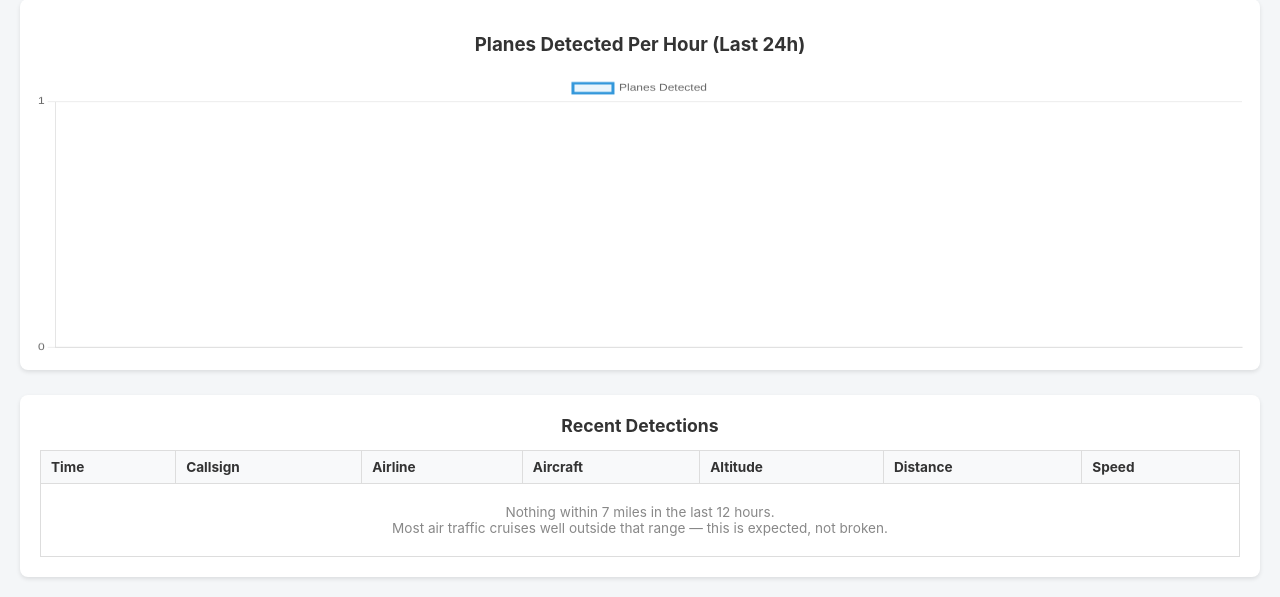
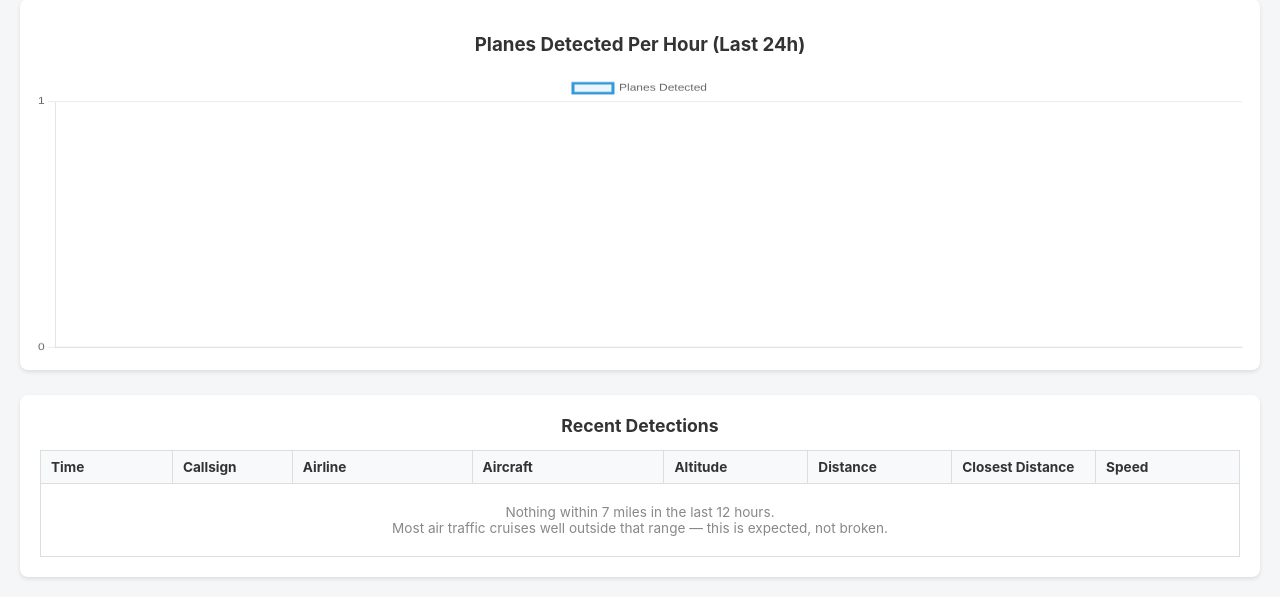
Before and after one commit to dclengacher/winstonsalembirds, a Flask app: page /planes-detected in a window 1280 px wide. Shown: the part 915-1512 px from the top of the page. Run offline with Flask 3, Linux system fonts and the light colour scheme; data that the repository does not hold is empty; parts of the project's set-up code (start-up, migrations or seed data) failed here and were passed over.

Commit message:
Sharpen laptop chart text; add Closest Distance column to Planes Detected
- analytics + dueling-models: render Chart.js canvases at >=2x backing
  store (Math.max(2, devicePixelRatio)) so axis/label text stays crisp on
  Windows laptops at fractional (125%/150%) display scaling, where
  rendering at the raw 1.25-1.5 ratio left it soft. dueling-models also
  gets a fixed-height wrapper + maintainAspectRatio:false so the canvas is
  never CSS-scaled.
- Planes Detected "Recent Detections": new "Closest Distance" column
  showing each row's closest recorded approach (min_distance_mi, already
  tracked server-side as a ratchet). Table switched to fixed layout with
  the first three columns trimmed ~15% and Aircraft ~30% to make room;
  long Airline/Aircraft values now ellipsize with a hover title.

Co-Authored-By: Claude Sonnet 5 <noreply@anthropic.com>

```diff
--- a/app/main.py
+++ b/app/main.py
@@ -896,7 +896,7 @@ def get_planes_live_payload():
     conn = sqlite3.connect(PLANES_DB_FILE)
     recent_rows = conn.execute("""
         SELECT detected_at, hex, flight, registration, type_designator, description,
-               is_commercial, airline_name, r_dst, gs, alt_baro
+               is_commercial, airline_name, r_dst, gs, alt_baro, min_distance_mi
         FROM plane_detections
         WHERE detected_at >= datetime('now', 'localtime', ?)
           AND min_distance_mi <= ?
@@ -906,7 +906,7 @@ def get_planes_live_payload():
 
     recent = []
     for (detected_at, hex_code, flight, registration, type_designator, description,
-         is_commercial, airline_name, r_dst, gs, alt_baro) in recent_rows:
+         is_commercial, airline_name, r_dst, gs, alt_baro, min_distance_mi) in recent_rows:
         # Latest distance, for display only -- inclusion was already
         # decided by the SQL filter above on min_distance_mi. This can be
         # None if the aircraft's most recent poll happened to be missing
@@ -926,6 +926,10 @@ def get_planes_live_payload():
             "type_name": description or type_designator or "Unknown aircraft",
             "altitude_ft": alt_baro,
             "distance_mi": round(distance_mi, 1) if distance_mi is not None else None,
+            # Closest approach ever recorded for this row (true 3D slant range),
+            # ratcheted down by run_planes_poll_loop -- always <= the current
+            # distance_mi above. Same filter the SQL uses to decide inclusion.
+            "closest_distance_mi": round(min_distance_mi, 1) if min_distance_mi is not None else None,
             "ground_speed_kt": round(gs) if gs is not None else None,
         })
 
--- a/templates/planes_detected.html
+++ b/templates/planes_detected.html
@@ -107,9 +107,23 @@ h2 {
         #radarDial svg { width: 100%; height: auto; display: block; }
         .radar-caption { color: #7fd8ff; font-size: 0.8rem; margin-top: 8px; }
         .recent-table-wrap { overflow-x: auto; margin-top: 10px; }
-        table.planes-table { width: 100%; border-collapse: collapse; min-width: 640px; }
-        table.planes-table th, table.planes-table td { border: 1px solid #ddd; padding: 8px 10px; text-align: left; font-size: 0.85rem; white-space: nowrap; }
-        table.planes-table th { background-color: #f8f9fa; }
+        /* Fixed layout so the per-column widths below actually hold once the
+           "Closest Distance" column is added -- the first three columns are
+           trimmed ~15% and "Aircraft" ~30% from their old natural share to
+           make room, and the long text columns (Airline, Aircraft) now
+           ellipsize instead of forcing the table wider. */
+        table.planes-table { width: 100%; border-collapse: collapse; min-width: 760px; table-layout: fixed; }
+        table.planes-table th, table.planes-table td { border: 1px solid #ddd; padding: 8px 10px; text-align: left; font-size: 0.85rem; }
+        table.planes-table td { white-space: nowrap; overflow: hidden; text-overflow: ellipsis; }
+        table.planes-table th { background-color: #f8f9fa; white-space: normal; }
+        table.planes-table col.c-time    { width: 11%; }
+        table.planes-table col.c-call    { width: 10%; }
+        table.planes-table col.c-airline { width: 15%; }
+        table.planes-table col.c-aircraft{ width: 16%; }
+        table.planes-table col.c-alt     { width: 12%; }
+        table.planes-table col.c-dist    { width: 12%; }
+        table.planes-table col.c-closest { width: 12%; }
+        table.planes-table col.c-speed   { width: 12%; }
         table.planes-table td.commercial-flag { color: #888; }
     </style>
 </head>
@@ -148,6 +162,10 @@ h2 {
         <h2 style="margin-top:0;">Recent Detections</h2>
         <div class="recent-table-wrap">
             <table class="planes-table">
+                <colgroup>
+                    <col class="c-time"><col class="c-call"><col class="c-airline"><col class="c-aircraft">
+                    <col class="c-alt"><col class="c-dist"><col class="c-closest"><col class="c-speed">
+                </colgroup>
                 <thead>
                     <tr>
                         <th>Time</th>
@@ -156,11 +174,12 @@ h2 {
                         <th>Aircraft</th>
                         <th>Altitude</th>
                         <th>Distance</th>
+                        <th>Closest Distance</th>
                         <th>Speed</th>
                     </tr>
                 </thead>
                 <tbody id="recentTableBody">
-                    <tr><td colspan="7" style="text-align:center;color:#888;">Loading…</td></tr>
+                    <tr><td colspan="8" style="text-align:center;color:#888;">Loading…</td></tr>
                 </tbody>
             </table>
         </div>
@@ -214,17 +233,20 @@ h2 {
         const tbody = document.getElementById('recentTableBody');
         if (!tbody) return;
         if (!recentState.length) {
-            tbody.innerHTML = '<tr><td colspan="7" style="text-align:center;color:#888;padding:20px 10px;">Nothing within 7 miles in the last 12 hours.<br>Most air traffic cruises well outside that range — this is expected, not broken.</td></tr>';
+            tbody.innerHTML = '<tr><td colspan="8" style="text-align:center;color:#888;padding:20px 10px;">Nothing within 7 miles in the last 12 hours.<br>Most air traffic cruises well outside that range — this is expected, not broken.</td></tr>';
             return;
         }
         tbody.innerHTML = recentState.map(function(row) {
+            var airline = row.is_commercial ? (row.airline_name || 'Commercial') : 'General Aviation';
+            var aircraft = row.type_name || '';
             return '<tr>' +
                 '<td>' + fmtLocalTime(row.detected_at_epoch) + '</td>' +
                 '<td>' + escapeHtml(row.callsign) + '</td>' +
-                '<td>' + escapeHtml(row.is_commercial ? (row.airline_name || 'Commercial') : 'General Aviation') + '</td>' +
-                '<td>' + escapeHtml(row.type_name) + '</td>' +
+                '<td title="' + escapeHtml(airline) + '">' + escapeHtml(airline) + '</td>' +
+                '<td title="' + escapeHtml(aircraft) + '">' + escapeHtml(aircraft) + '</td>' +
                 '<td>' + (row.altitude_ft !== null && row.altitude_ft !== undefined ? row.altitude_ft + ' ft' : '—') + '</td>' +
                 '<td>' + (row.distance_mi !== null && row.distance_mi !== undefined ? row.distance_mi + ' mi' : '—') + '</td>' +
+                '<td>' + (row.closest_distance_mi !== null && row.closest_distance_mi !== undefined ? row.closest_distance_mi + ' mi' : '—') + '</td>' +
                 '<td>' + (row.ground_speed_kt !== null && row.ground_speed_kt !== undefined ? row.ground_speed_kt + ' kt' : '—') + '</td>' +
                 '</tr>';
         }).join('');
```
Also changed, not shown: templates/analytics.html (+9 -2 lines), templates/dueling_models.html (+21 -3 lines).
